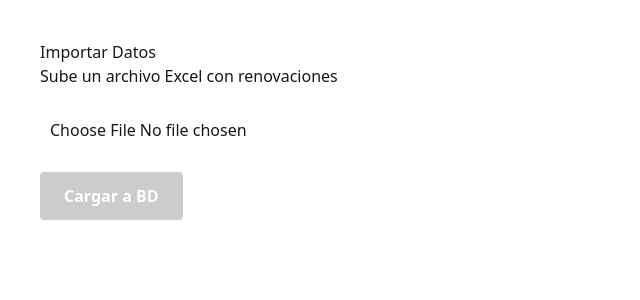
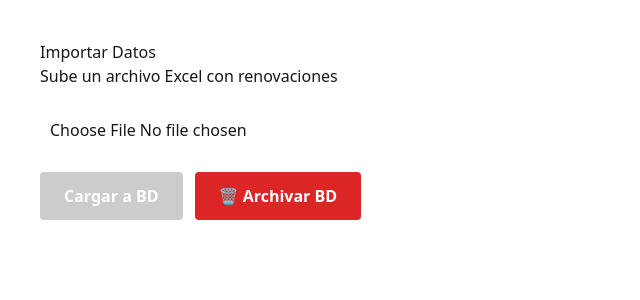
Before and after one commit to mpvargas66/defontana-crm, a Next.js app: page /admin/data-import in a window 1280 px wide. Shown: the top 300 px of the page, without its empty margins (0-640 px from the left). Built offline with nearby package versions, Linux system fonts and the light colour scheme.

Commit message:
feat: add archive database button

```diff
--- a/src/app/admin/data-import/page.tsx
+++ b/src/app/admin/data-import/page.tsx
@@ -54,6 +54,33 @@ export default function DataImportPage() {
     }
   };
 
+  const handleArchive = async () => {
+    if (!window.confirm('⚠️ Esto borrará TODOS los datos. ¿Estás seguro?')) {
+      return;
+    }
+
+    setLoading(true);
+    try {
+      const response = await fetch('/api/admin/archive', {
+        method: 'DELETE',
+        headers: {
+          'Authorization': `Bearer dev123`,
+        },
+      });
+
+      const data = await response.json();
+      setMessage(data.success ? '✅ BD archivada. Lista para nueva carga.' : '❌ Error archivando');
+      if (data.success) {
+        setFile(null);
+        setPreview([]);
+      }
+    } catch (error) {
+      setMessage('❌ Error');
+    } finally {
+      setLoading(false);
+    }
+  };
+
   return (
     <div style={{ padding: '40px', fontFamily: 'system-ui', maxWidth: '1200px' }}>
       <h1>Importar Datos</h1>
@@ -98,6 +125,7 @@ export default function DataImportPage() {
         </div>
       )}
 
+      <div style={{ display: 'flex', gap: '12px' }}>
         <button
           onClick={handleUpload}
           disabled={!file || loading}
@@ -115,6 +143,24 @@ export default function DataImportPage() {
           {loading ? 'Cargando...' : 'Cargar a BD'}
         </button>
 
+        <button
+          onClick={handleArchive}
+          disabled={loading}
+          style={{
+            padding: '12px 24px',
+            fontSize: '16px',
+            fontWeight: 'bold',
+            backgroundColor: '#dc2626',
+            color: 'white',
+            border: 'none',
+            cursor: 'pointer',
+            borderRadius: '4px',
+          }}
+        >
+          🗑️ Archivar BD
+        </button>
+      </div>
+
       {message && <p style={{ marginTop: '20px', fontSize: '16px', fontWeight: 'bold' }}>{message}</p>}
     </div>
   );
--- /dev/null
+++ b/src/app/api/admin/archive/route.ts
@@ -0,0 +1,33 @@
+import { NextRequest, NextResponse } from 'next/server';
+import { Pool } from 'pg';
+
+const pool = new Pool({
+  connectionString: process.env.DATABASE_URL,
+});
+
+export async function DELETE(request: NextRequest) {
+  try {
+    // Verificar token de seguridad
+    const token = request.headers.get('authorization')?.split(' ')[1];
+    if (token !== process.env.ADMIN_PASSWORD && token !== 'dev123') {
+      return NextResponse.json({ error: 'Unauthorized' }, { status: 401 });
+    }
+
+    await pool.query(`
+      DELETE FROM seguimientos;
+      DELETE FROM drafts_ia;
+      DELETE FROM alertas;
+      DELETE FROM contactos;
+      DELETE FROM renovaciones;
+      DELETE FROM clientes;
+    `);
+
+    return NextResponse.json({ success: true, message: 'BD archivada correctamente' });
+  } catch (error) {
+    console.error('Archive error:', error);
+    return NextResponse.json(
+      { success: false, message: 'Error archivando BD' },
+      { status: 500 }
+    );
+  }
+}
```
Lines whose indentation alone changed are shown as unchanged.
